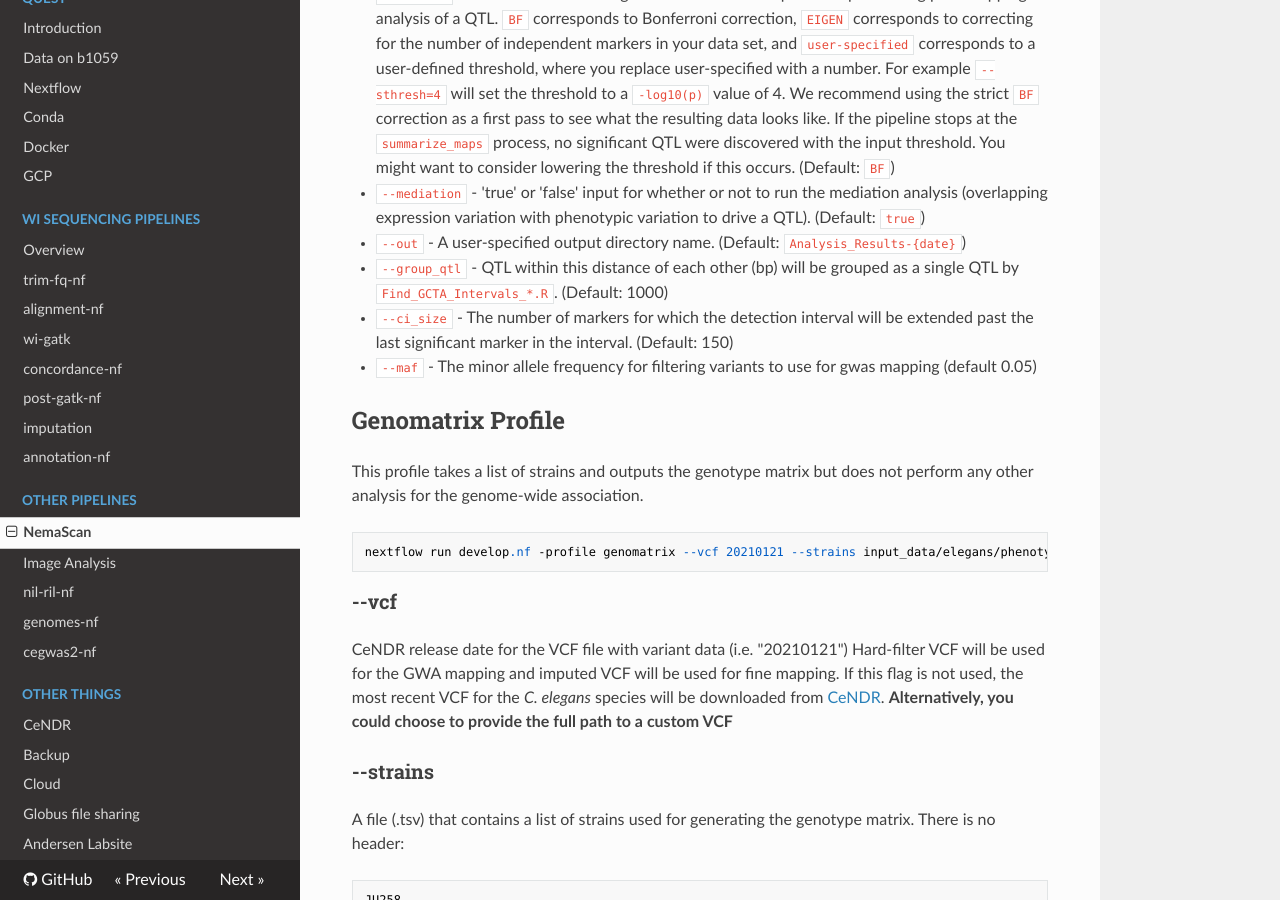
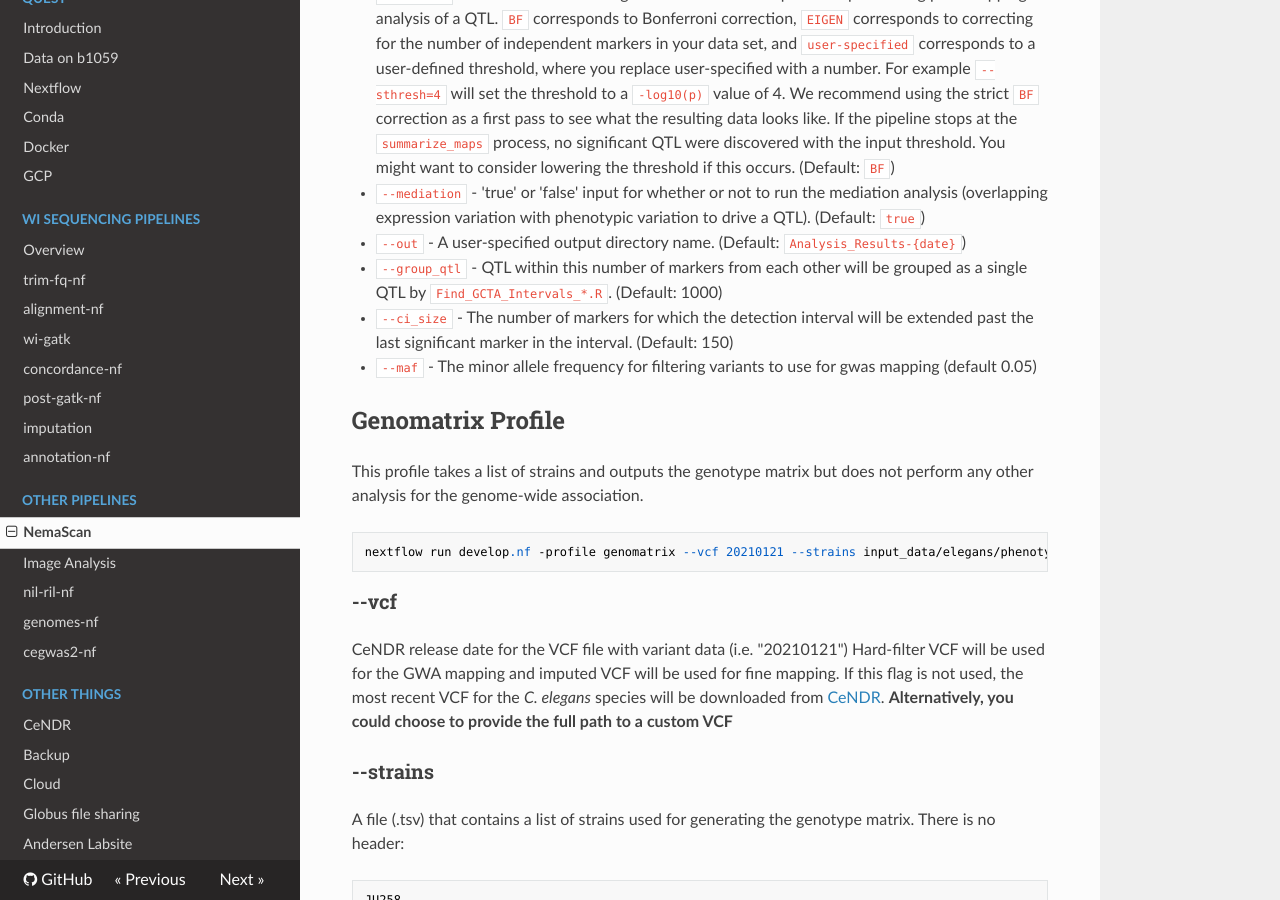
Before and after one commit to AndersenLab/dry-guide, an MkDocs documentation site: the page built from docs/pipeline-nemascan.md, in a window 1280 px wide and 900 px high, scrolled down 4158 px. Built offline with MkDocs 1.6.1, drawn with Linux system fonts in a browser that asks for light colours; nearby versions of some CDN libraries.

Commit message:
update documentation for --group_qtl

```diff
--- a/docs/pipeline-nemascan.md
+++ b/docs/pipeline-nemascan.md
@@ -136,7 +136,7 @@ A tab-delimited formatted (.tsv) file that contains trait information.  Each phe
 
 * `--out` - A user-specified output directory name. (Default: `Analysis_Results-{date}`)
 
-* `--group_qtl` - QTL within this distance of each other (bp) will be grouped as a single QTL by `Find_GCTA_Intervals_*.R`. (Default: 1000)
+* `--group_qtl` - QTL within this number of markers from each other will be grouped as a single QTL by `Find_GCTA_Intervals_*.R`. (Default: 1000)
 
 * `--ci_size` - The number of markers for which the detection interval will be extended past the last significant marker in the interval. (Default: 150)
 
```
